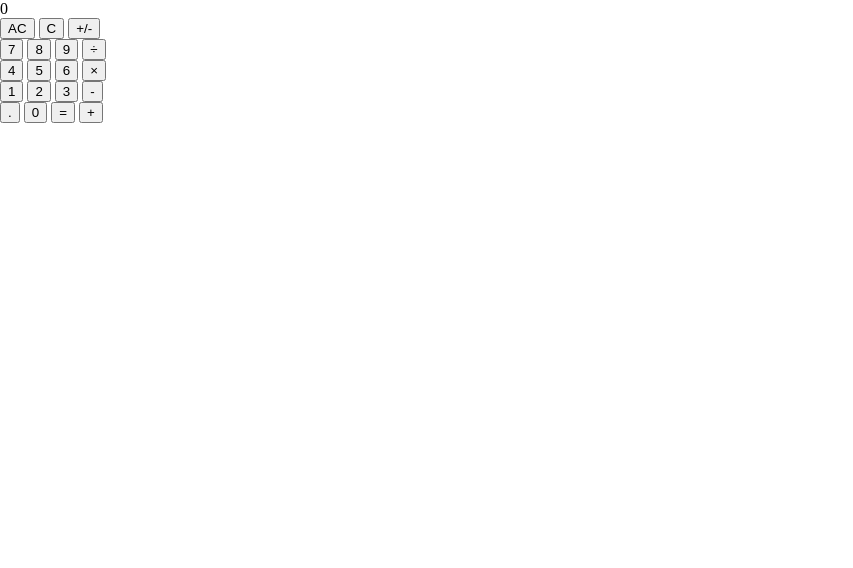
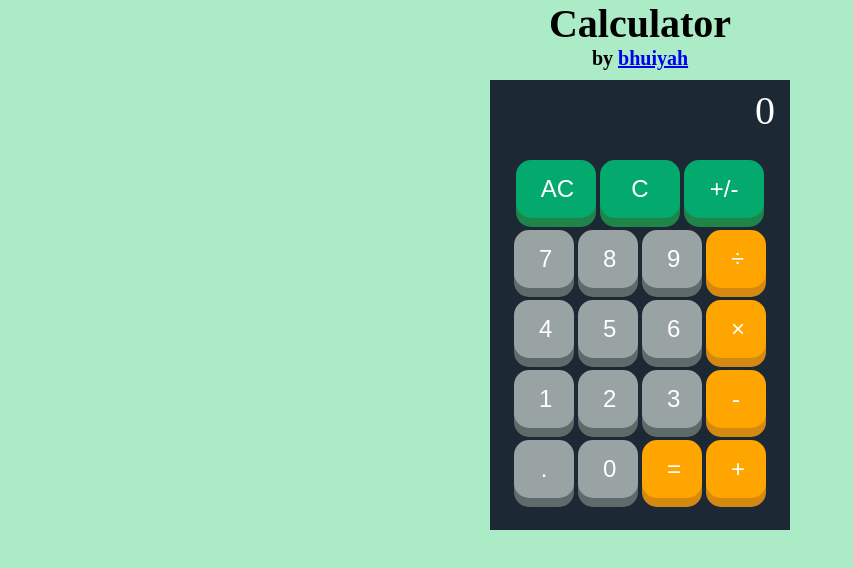
Before and after one commit to bhuiyah/calculator, a plain HTML site: page index.html in a window 1280 px wide. Shown: the whole page, without its empty margins (0-853 px from the left). Drawn offline with Linux system fonts and the light colour scheme.

Commit message:
styled the page and finished project

```diff
--- a/index.html
+++ b/index.html
@@ -10,6 +10,11 @@
 </head>
 
 <body>
+    <div class="header">
+        <div class="title">Calculator</div>
+        <div class="author">by <a href="https://github.com/bhuiyah">bhuiyah</a></div>
+    </div>
+
     <div class="calculator">
 
         <div class="display">
--- a/script.js
+++ b/script.js
@@ -107,15 +107,15 @@ function operate(operator, num1, num2){
     num2 = Number(num2);
 
     if(operator == 'add'){
-        return add(num1, num2);
+        return parseFloat(add(num1, num2).toFixed(4));
     }
     else if(operator == 'subtract'){
-        return subtract(num1, num2);
+        return parseFloat(subtract(num1, num2).toFixed(4));
     }
     else if(operator == 'multiply'){
-        return multiply(num1, num2);
+        return parseFloat(multiply(num1, num2).toFixed(4));
     }
     else if(operator == 'divide'){
-        return divide(num1, num2);
+        return parseFloat(divide(num1, num2).toFixed(4));
     }
 }
--- a/styles.css
+++ b/styles.css
@@ -1,3 +1,101 @@
 body{
     margin: 0px;
+    background-color: #ABEBC6;
 }
+
+.calculator {
+    display: flex;
+    flex-direction: column;
+    align-items: center;
+    justify-content: center;
+}
+
+.display{
+    display: flex;
+    justify-content: flex-end;
+    align-items: center;
+    font-size: 40px;
+    background-color: #1C2833;
+    color: white;
+    padding: 15px;
+    width: 270px;
+    height: 30px;
+}
+
+button{
+        padding: 15px 25px;
+        margin-bottom: 12px;
+        margin-right: 2px;
+        margin-left: 2px;
+        font-size: 24px;
+        text-align: center;
+        cursor: pointer;
+        outline: none;
+        color: #fff;
+        background-color: #04AA6D;
+        border: none;
+        border-radius: 15px;
+        box-shadow: 0 9px #1E8449;
+}
+
+button:active {
+    box-shadow: 0 5px #666;
+    transform: translateY(4px);
+  }
+
+.buttons{
+    display: flex;
+    flex-direction: column;
+    justify-content: center;
+    align-items: center;
+    background-color: #1C2833;
+}
+.row{
+    width: 300px;
+    display: flex;
+    justify-content: center;
+}
+
+.one button{
+    width: 26.7%;
+}
+
+.two button, .three button, .four button, .five button{
+    width: 20%;
+}
+
+.one{
+    margin-top: 20px;
+}
+.five{
+    margin-bottom: 20px;
+}
+
+.header{
+    display:flex;
+    flex-direction: column;
+    align-items: center;
+    margin-bottom: 10px;
+}
+
+.title{
+    display:flex;
+    flex-direction: column;
+    align-items: center;
+    font-size: 40px;
+    font-weight: bold;
+}
+.author{
+    font-size: 20px;
+    font-weight: bold;
+  }
+
+.operation, #equal{
+    background-color: orange;
+    box-shadow: 0 9px #D68910;
+}
+
+.number, #decimal{
+    background-color: #99A3A4;
+    box-shadow: 0 9px #5F6A6A;
+}
```
